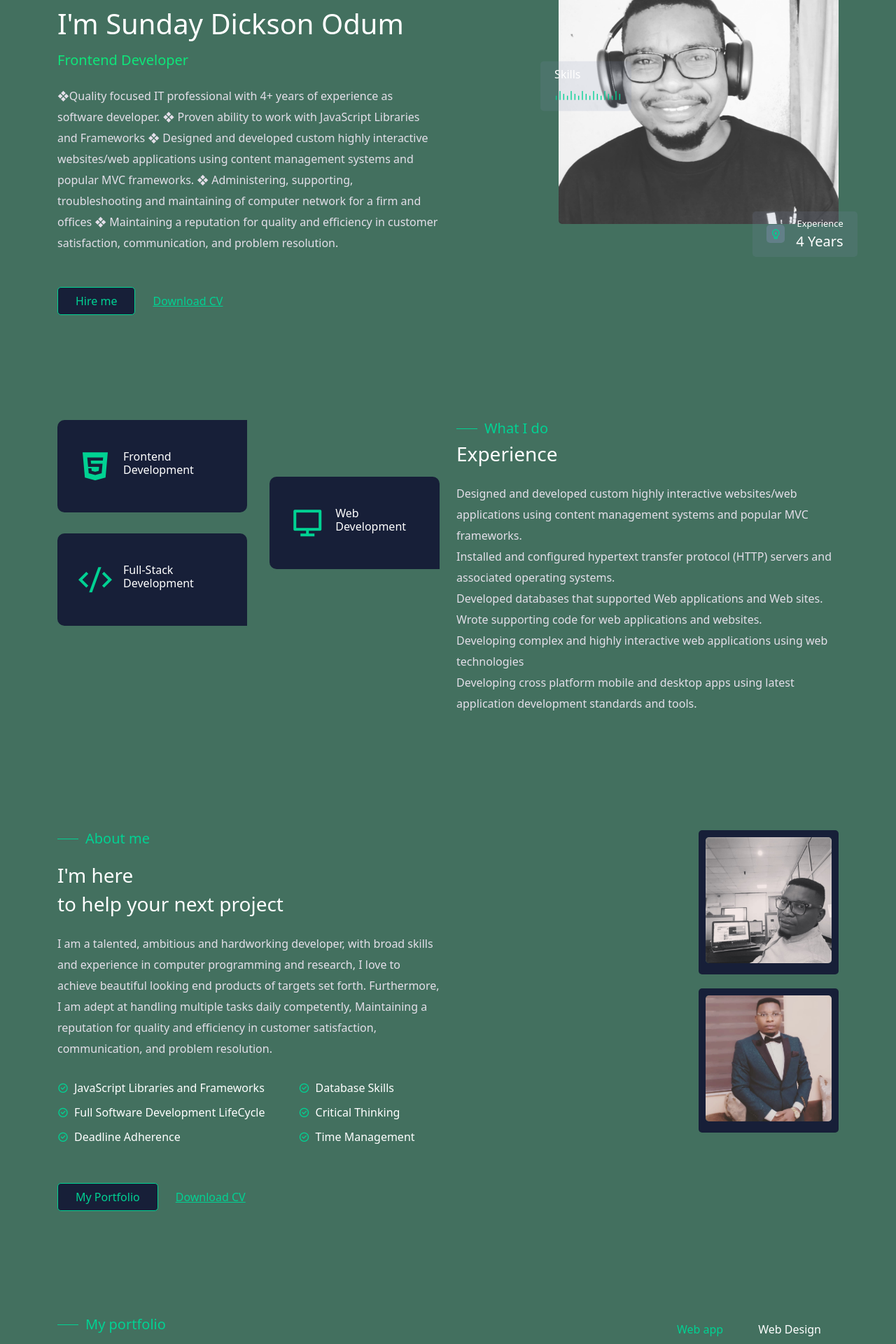
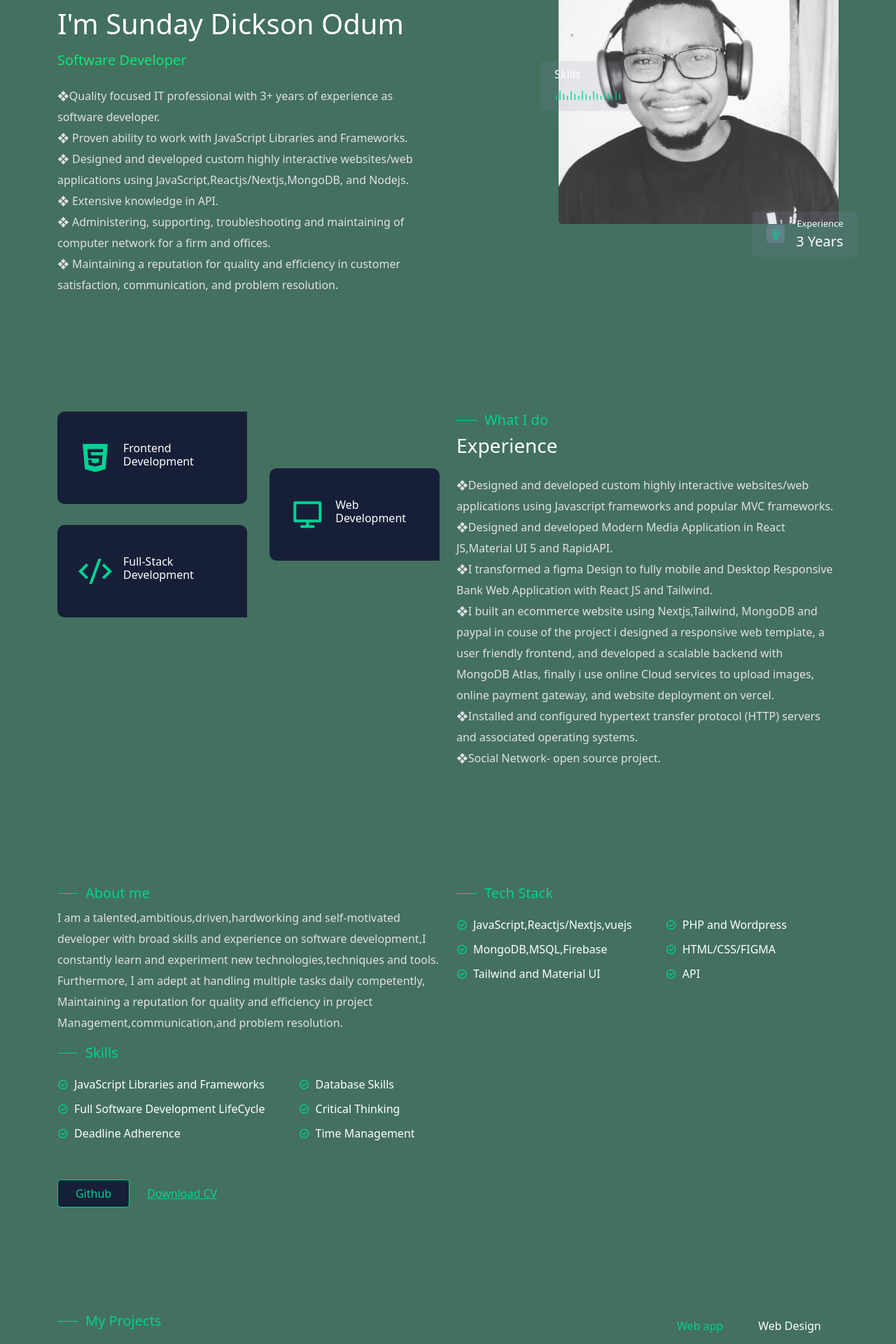
Before and after one commit to sunday-odum/Next.js-Portfolio-Website, a Next.js app: page / in a window 1280 px wide. Shown: the part 220-2140 px from the top of the page at 70% size. Built offline with nearby package versions, Linux system fonts and the light colour scheme.

Commit message:
modifications

```diff
--- a/components/UI/About.jsx
+++ b/components/UI/About.jsx
@@ -4,8 +4,8 @@ import Link from "next/link";
 import SectionSubtitle from "./SectionSubtitle";
 import Image from "next/image";
 
-import img01 from "../../public/images/img-01.png";
-import img02 from "../../public/images/img-02.png";
+// import img01 from "../../public/images/img-01.png";
+// import img02 from "../../public/images/img-02.png";
 // import img03 from "../../public/images/img-03.jpg";
 import img04 from "../../public/images/hero.png";
 
@@ -18,12 +18,10 @@ const About = () => {
         <Row>
           <Col lg="6" className={`${classes.about__content}`}>
             <SectionSubtitle subtitle="About me" />
-            <h3 className="mt-4">I&apos;m here</h3>
-            <h3 className="mb-4">to help your next project</h3>
             <p>
-              I am a talented, ambitious and hardworking developer, with broad skills and experience in computer programming and research, I love to achieve beautiful looking end products of targets set forth. Furthermore, I am adept at handling multiple tasks daily competently, Maintaining a reputation for quality and efficiency in customer satisfaction, communication, and problem resolution.
+              I am a talented,ambitious,driven,hardworking and self-motivated developer with broad skills and experience on software development,I constantly learn and experiment new technologies,techniques and tools. Furthermore, I am adept at handling multiple tasks daily competently, Maintaining a reputation for quality and efficiency in project Management,communication,and problem resolution.
             </p>
-
+                <SectionSubtitle subtitle="Skills" />
             <div className=" d-flex align-items-center gap-5">
               <div>
                 <h6 className=" d-flex align-items-center gap-2 mt-3 fw-normal">
@@ -73,46 +71,63 @@ const About = () => {
 
             <div className="mt-5">
               <button className="primary__btn">
-                <Link href="#portfolio">My Portfolio</Link>
+                <Link href="https://github.com/sunday-odum" passHref><a target="_blank">Github</a></Link>
               </button>
 
               <button className="secondary__btn">
-                <Link href="#">Download CV</Link>
+                <Link href="/cv/odum.pdf" passHref><a target="_blank">Download CV</a></Link>
               </button>
             </div>
           </Col>
 
-          <Col lg="6">
-            <div
-              className={`${classes.about__img__gallery} d-flex gap-4 justify-content-end`}
-            >
-              <div className=" d-flex flex-column mb-2">
-                <div
-                  className={`${classes.about__img} ${classes.about__img__box}`}
-                >
-                  <Image src={img01} alt="about-img" />
-                </div>
+          <Col lg="6" className={`${classes.about__content}`}>
+            <SectionSubtitle subtitle="Tech Stack" />
 
-                <div
-                  className={`${classes.about__img} ${classes.about__img__box}`}
-                >
-                  <Image src={img02} alt="about-img" />
-                </div>
+            <div className=" d-flex align-items-center gap-5">
+              <div>
+                <h6 className=" d-flex align-items-center gap-2 mt-3 fw-normal">
+                  <span className={`${classes.about__icon}`}>
+                    <i className="ri-checkbox-circle-line"></i>
+                  </span>
+                  JavaScript,Reactjs/Nextjs,vuejs
+                </h6>
+
+                <h6 className=" d-flex align-items-center gap-2 mt-3 fw-normal">
+                  <span className={`${classes.about__icon}`}>
+                    <i className="ri-checkbox-circle-line"></i>
+                  </span>
+                  MongoDB,MSQL,Firebase
+                </h6>
+                <h6 className=" d-flex align-items-center gap-2 mt-3 fw-normal">
+                  <span className={`${classes.about__icon}`}>
+                    <i className="ri-checkbox-circle-line"></i>
+                  </span>
+                 Tailwind and Material UI
+                </h6>
               </div>
 
-              {/* <div className=" d-flex flex-column mb-3">
-                <div
-                  className={`${classes.about__img} ${classes.about__img__box}`}
-                >
-                  {/* <Image src={img03} alt="about-img" /> */}
-                {/* </div> */}
+              <div>
+                <h6 className=" d-flex align-items-center gap-2 mt-3 fw-normal">
+                  <span className={`${classes.about__icon}`}>
+                    <i className="ri-checkbox-circle-line"></i>
+                  </span>
+                 PHP and Wordpress
+                </h6>
 
-                {/* <div
-                  className={`${classes.about__img} ${classes.about__img__box}`}
-                >
-                  <Image src={img04} alt="about-img" />
-                </div>
-              </div> */}
+                <h6 className=" d-flex align-items-center gap-2 mt-3 fw-normal">
+                  <span className={`${classes.about__icon}`}>
+                    <i className="ri-checkbox-circle-line"></i>
+                  </span>
+                 HTML/CSS/FIGMA
+                </h6>
+                <h6 className=" d-flex align-items-center gap-2 mt-3 fw-normal">
+                  <span className={`${classes.about__icon}`}>
+                    <i className="ri-checkbox-circle-line"></i>
+                  </span>
+                 API
+                </h6>
+              </div>
+
             </div>
           </Col>
         </Row>
--- a/components/UI/Contact.jsx
+++ b/components/UI/Contact.jsx
@@ -37,7 +37,7 @@ const Contact = () => {
                 <p>+2348061517238</p>
               </li>
             </ul>
-
+             <h5 className="mt-4 mb-4">Social Link</h5>
             <div className={`${classes.social__links}`}>
               <Link href="#">
                 <i className="ri-youtube-line"></i>
--- a/components/UI/Hero.jsx
+++ b/components/UI/Hero.jsx
@@ -16,15 +16,16 @@ const Hero = () => {
             <div className={`${classes.hero__content}`}>
               <SectionSubtitle subtitle="Hello" />
               <h2 className="mt-3 mb-3">I&apos;m Sunday Dickson Odum</h2>
-              <h5 className="mb-4">Frontend Developer</h5>
+              <h5 className="mb-4">Software Developer</h5>
               <p>
-❖Quality focused IT professional with 4+ years of experience as software developer.
-❖ Proven ability to work with JavaScript Libraries and Frameworks
-❖ Designed and developed custom highly interactive websites/web applications using content management systems and popular MVC frameworks.
-❖ Administering, supporting, troubleshooting and maintaining of computer network for a firm and offices
+❖Quality focused IT professional with 3+ years of experience as software developer.<br/>
+❖ Proven ability to work with JavaScript Libraries and Frameworks.<br/>
+❖ Designed and developed custom highly interactive websites/web applications using JavaScript,Reactjs/Nextjs,MongoDB, and Nodejs.<br/>
+❖ Extensive knowledge in API. <br/>
+❖ Administering, supporting, troubleshooting and maintaining of computer network for a firm and offices.<br/>
 ❖ Maintaining a reputation for quality and efficiency in customer satisfaction, communication, and problem resolution.
               </p>
-              <div className="mt-5">
+              {/* <div className="mt-5">
                 <button className="primary__btn">
                   <Link href="#">Hire me</Link>
                 </button>
@@ -32,7 +33,7 @@ const Hero = () => {
                 <button className="secondary__btn">
                   <Link href="#">Download CV</Link>
                 </button>
-              </div>
+              </div> */}
             </div>
           </Col>
 
@@ -71,7 +72,7 @@ const Hero = () => {
                 </span>
                 <div className="bg-transparent">
                   <h6>Experience</h6>
-                  <h5 className="mb-0">4 Years</h5>
+                  <h5 className="mb-0">3 Years</h5>
                 </div>
               </div>
             </div>
--- a/components/UI/Portfolio.jsx
+++ b/components/UI/Portfolio.jsx
@@ -35,8 +35,8 @@ const Portfolio = () => {
       <Container>
         <Row>
           <Col lg="6" md="6" className="mb-5">
-            <SectionSubtitle subtitle=" My portfolio" />
-            <h4 className="mt-4">Some of my works</h4>
+            <SectionSubtitle subtitle=" My Projects" />
+            <h4 className="mt-4">Accomplishments</h4>
           </Col>
 
           <Col lg="6" md="6">
--- a/components/UI/Services.jsx
+++ b/components/UI/Services.jsx
@@ -29,12 +29,15 @@ const Services = () => {
             <SectionSubtitle subtitle="What I do" />
             <h3 className="mb-4">Experience</h3>
             <p>
-Designed and developed custom highly interactive websites/web applications using content management systems and popular MVC frameworks.<br/>
-Installed and configured hypertext transfer protocol (HTTP) servers and associated operating systems.<br/>
-Developed databases that supported Web applications and Web sites. <br/>
-Wrote supporting code for web applications and websites.<br/>
-Developing complex and highly interactive web applications using web technologies <br/>
-Developing cross platform mobile and desktop apps using latest application development standards and tools.<br/>
+❖Designed and developed custom highly interactive websites/web applications using Javascript frameworks and popular MVC frameworks.<br/>
+❖Designed and developed Modern Media Application in React JS,Material UI 5 and RapidAPI.<br/>
+❖I transformed a figma Design to fully mobile and Desktop Responsive Bank Web Application with React JS and Tailwind.<br/>
+❖I built an ecommerce website using Nextjs,Tailwind, MongoDB and paypal in couse of the project i designed a responsive web template,
+  a user friendly frontend, and developed a scalable backend with MongoDB Atlas, finally i use online Cloud services to upload images,
+  online payment gateway, and website deployment on vercel.<br/>
+❖Installed and configured hypertext transfer protocol (HTTP) servers and associated operating systems.<br/>
+❖Social Network- open source project.<br/>
+
             </p>
           </Col>
         </Row>
--- a/components/data/portfolio.js
+++ b/components/data/portfolio.js
@@ -46,7 +46,7 @@ const portfolio = [
 
   {
     id: "06",
-    title: "Media App(Youtube Clone)",
+    title: "Video sharing website App",
     img: "/images/portfolio-06.png",
     category: "Web app",
     keyword: ["Reactjs", "MUI" , "API"],
```
Also changed, not shown: 1 other file (tests, documents, lock files or other folders).
